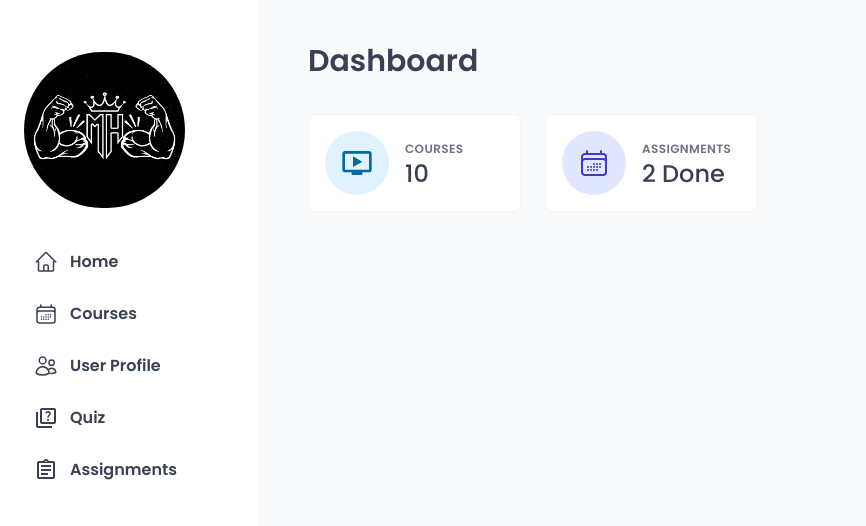
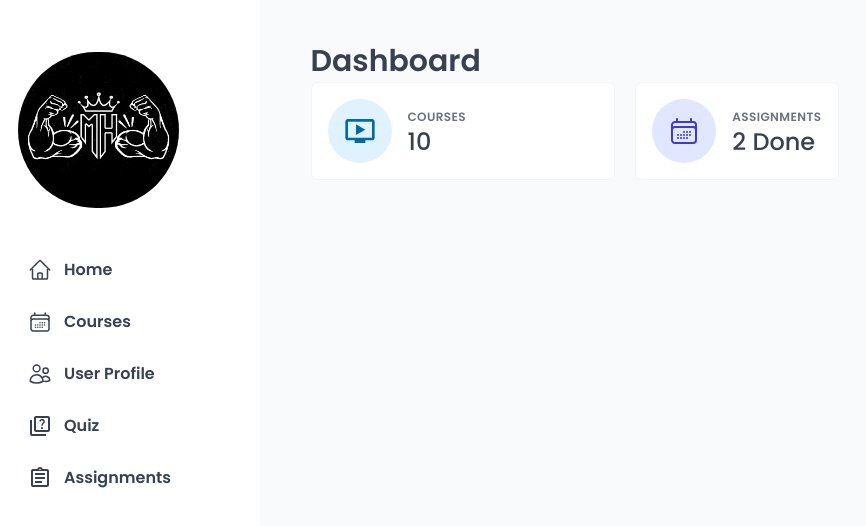
Before and after one commit to Dearie-de-cybek/VoiceLessonsApp, a React (Vite) app in the folder voice-lesson-frontend/: page /dashboard in a window 1280 px wide. Shown: the top 526 px of the page, without its empty margins (0-866 px from the left). Built offline with nearby package versions, Linux system fonts and the light colour scheme; a web font is replaced by a local one.

Commit message:
fixed some bug

```diff
--- a/voice-lesson-frontend/src/features/dashboard/DashboardLayout.jsx
+++ b/voice-lesson-frontend/src/features/dashboard/DashboardLayout.jsx
@@ -4,9 +4,6 @@ import Stats from "./Stats";
 
 const StyledDashboardLayout = styled.div`
   display: grid;
-  grid-template-columns: 1fr 1fr 1fr 1fr;
-  grid-template-rows: auto 34rem auto;
-  gap: 2.4rem;
 `;
 
 function DashboardLayout() {
@@ -17,7 +14,7 @@ function DashboardLayout() {
 
   return (
     <div className="grid gap-8">
-    <StyledDashboardLayout>
+    <StyledDashboardLayout className="grid-cols-1 lg:grid-cols-[1.5fr,1fr] gap-8">
       <Stats
         courses={courses}
         assignments={assignments}
--- a/voice-lesson-frontend/src/ui/AppLayout.jsx
+++ b/voice-lesson-frontend/src/ui/AppLayout.jsx
@@ -26,15 +26,22 @@ const Container = styled.div`
 
 function AppLayout() {
   return (
+    <div
+      className="grid grid-cols-1 md:grid-cols-[auto,1fr,auto] grid-rows-1fr h-max md:h-screen overflow-y-hidden"
+      style={{ backgroundColor: "var(--color-white)" }}
+    >
     <StyledAppLayout>
       {/* <Header /> */}
       <Sidebar />
-      <Main>
+      <Main className="md:overflow-x-auto md:h-screen [&::-webkit-scrollbar]:hidden md:p-8 lg:p-12 lg:pt-0 relative flex flex-col">
         <Container>
+        <div className="w-full h-max md:px-1">
           <Outlet />
+        </div>
         </Container>
       </Main>
     </StyledAppLayout>
+    </div>
   );
 }
 
--- a/voice-lesson-frontend/src/ui/Header.jsx
+++ b/voice-lesson-frontend/src/ui/Header.jsx
@@ -1,25 +1,25 @@
-import styled from "styled-components";
-import HeaderMenu from "./HeaderMenu";
-import UserAvatar from "../features/authentication/UserAvatar";
+// import styled from "styled-components";
+// import HeaderMenu from "./HeaderMenu";
+// import UserAvatar from "../features/authentication/UserAvatar";
 
-const StyledHeader = styled.header`
-  background-color: var(--color-grey-0);
-  padding: 1.2rem 4.8rem;
-  border-bottom: 1px solid var(--color-grey-100);
+// const StyledHeader = styled.header`
+//   background-color: var(--color-grey-0);
+//   padding: 1.2rem 4.8rem;
+//   border-bottom: 1px solid var(--color-grey-100);
 
-  display: flex;
-  gap: 2.4rem;
-  align-items: center;
-  justify-content: flex-end;
-`;
+//   display: flex;
+//   gap: 2.4rem;
+//   align-items: center;
+//   justify-content: flex-end;
+// `;
 
-function Header() {
-  return (
-    <StyledHeader>
-      <UserAvatar />
-      <HeaderMenu />
-    </StyledHeader>
-  );
-}
+// function Header() {
+//   return (
+//     <StyledHeader>
+//       <UserAvatar />
+//       <HeaderMenu />
+//     </StyledHeader>
+//   );
+// }
 
-export default Header;
+// export default Header;
--- a/voice-lesson-frontend/src/ui/Sidebar.jsx
+++ b/voice-lesson-frontend/src/ui/Sidebar.jsx
@@ -4,19 +4,21 @@ import MainNav from "./MainNav";
 
 const StyledSidebar = styled.aside`
   background-color: var(--color-grey-0);
-  padding: 3.2rem 2.4rem;
-  border-right: 1px solid var(--color-grey-100);
 
-  grid-row: 1 / -1;
-  display: flex;
-  flex-direction: column;
-  gap: 3.2rem;
+`;
+
+const LogoContainer = styled.div`
+  @media (max-width: 640px) {
+    background-color: var(--color-offwhite-400);
+  }
 `;
 
 function Sidebar() {
   return (
-    <StyledSidebar>
-      <Logo />
+    <StyledSidebar className="overflow-hidden p-0 md:px-[1.8rem] md:py-[3.2rem] row-span-full flex flex-col gap-20 md:gap-16 w-full">
+      <LogoContainer className="absolute sm:static p-8 sm:p-0 w-full flex items-start">
+        <Logo />
+      </LogoContainer>
       <MainNav />
     </StyledSidebar>
   );
```
